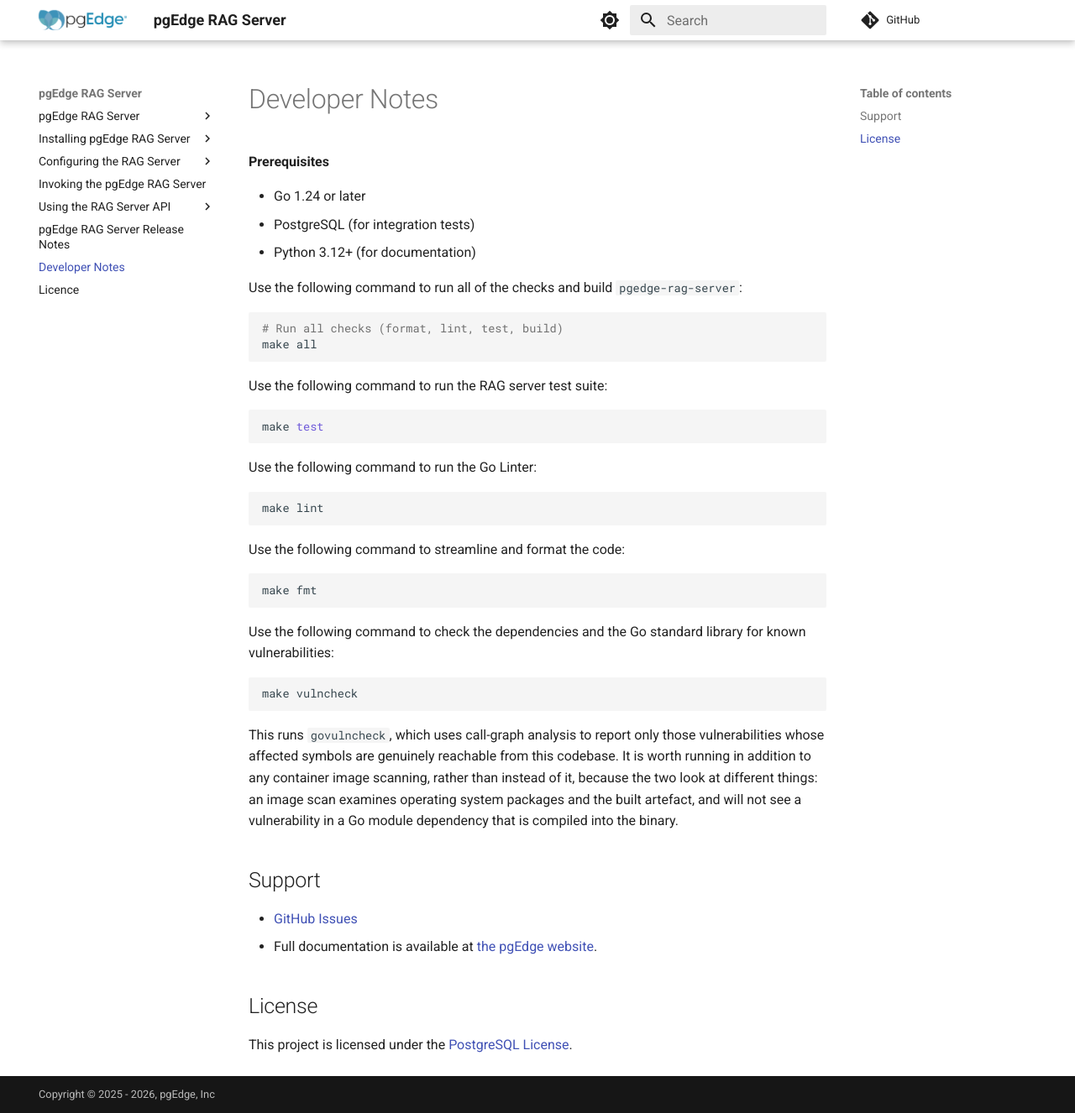
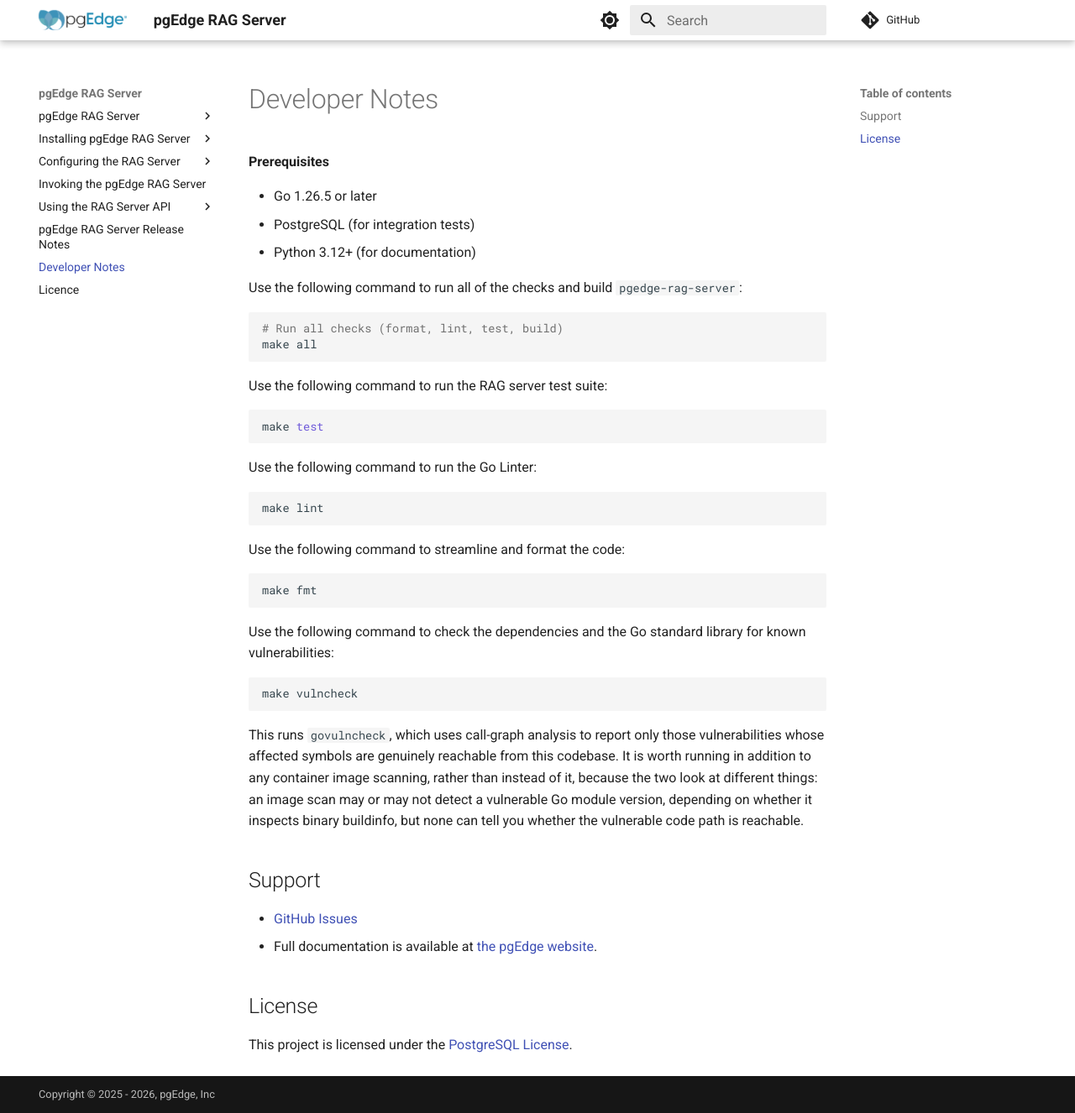
Before and after one commit to pgEdge/pgedge-rag-server, an MkDocs documentation site: the page built from docs/development.md, in a window 1280 px wide and 1326 px high. Shown: the whole window at 84% size. Built offline with MkDocs 1.6.1 and Material for MkDocs 9.7.7, drawn with Linux system fonts in a browser that asks for light colours; a script that is not in the unit is left out; comment, search, counter and statistics services are not loaded.

Commit message:
Fix CodeRabbit findings: pin govulncheck, correct scanner claims, stale Go version
- Makefile: pin govulncheck to v1.6.0 instead of @latest, matching this
  project's existing precedent of pinning tool versions for
  reproducibility (GitHub Actions are already pinned to commit SHAs for
  the same reason).
- docs/changelog.md, docs/development.md, Makefile comment: soften the
  absolute claim that image scanning "will not see" a vulnerable Go
  module. Modern scanners commonly detect module versions via binary
  buildinfo; what none of them do is reachability analysis, which is
  govulncheck's actual distinguishing value.
- docs/development.md: the Go prerequisite still said "1.24 or later",
  stale against the 1.26.5 floor this PR itself sets in go.mod.

```diff
--- a/docs/development.md
+++ b/docs/development.md
@@ -2,7 +2,7 @@
 
 **Prerequisites**
 
-- Go 1.24 or later
+- Go 1.26.5 or later
 - PostgreSQL (for integration tests)
 - Python 3.12+ (for documentation)
 
@@ -42,9 +42,9 @@
 those vulnerabilities whose affected symbols are genuinely reachable
 from this codebase. It is worth running in addition to any container
 image scanning, rather than instead of it, because the two look at
-different things: an image scan examines operating system packages and
-the built artefact, and will not see a vulnerability in a Go module
-dependency that is compiled into the binary.
+different things: an image scan may or may not detect a vulnerable Go
+module version, depending on whether it inspects binary buildinfo, but
+none can tell you whether the vulnerable code path is reachable.
 
 ## Support
 
```
Also changed, not shown: docs/changelog.md (+8 -6 lines), 1 other file.
